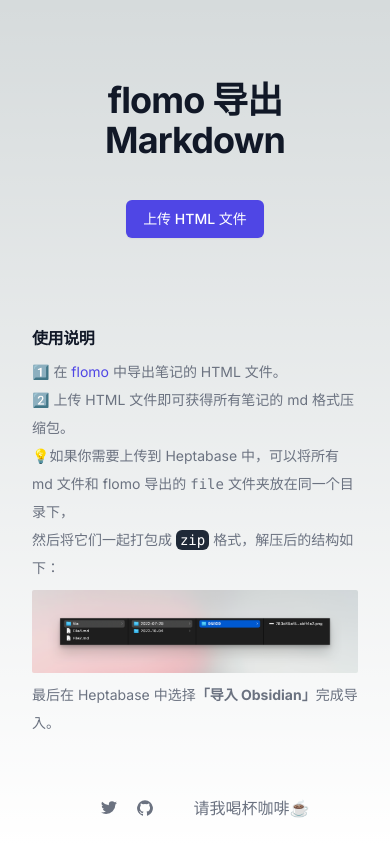
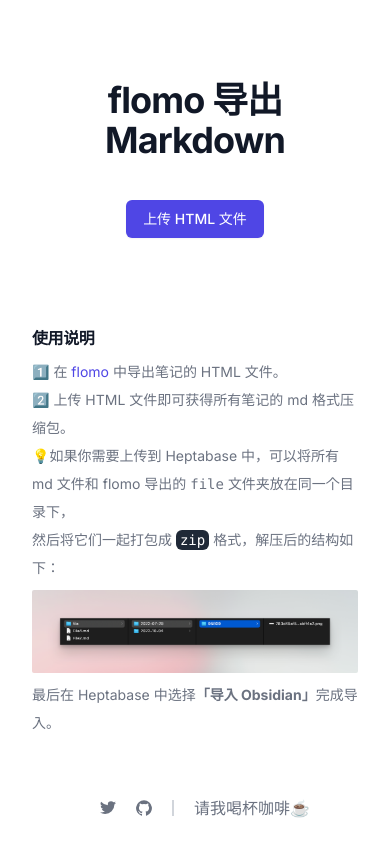
Before and after one commit to draJiang/flomo2md, a Next.js app: page / in a window 390 px wide. Built offline with nearby package versions, Linux system fonts and the light colour scheme.

Commit message:
优化交互细节

```diff
--- a/src/app/FileUploader.tsx
+++ b/src/app/FileUploader.tsx
@@ -115,8 +115,8 @@
         <div className="space-y-4 flex h-screen flex-col items-center">
             <div className='grow'>
 
-                <div className='p-20 flex flex-col items-center'>
-                    <div className="mx-auto max-w-7xl px-6 lg:px-8">
+                <div className='py-20 px-8 flex flex-col items-center'>
+                    <div className="mx-auto max-w-7xl lg:px-8">
                         <div className="mx-auto max-w-2xl text-center">
                             {/* <h2 className="text-base font-semibold leading-7 text-indigo-600">Deploy faster</h2> */}
                             <h1 className="text-4xl font-bold tracking-tight dark:text-gray-300 text-gray-900 sm:text-6xl">
@@ -132,6 +132,7 @@
                         <input
                             ref={hiddenFileInput}
                             type="file"
+                            accept=".html"
                             style={{ display: 'none' }}
                             onChange={handleFileChange}
                         />
@@ -196,7 +197,9 @@
                                 </svg>
                                 <span className="sr-only">GitHub account</span>
                             </a>
-                            <span className='border-r border-gray-400 ms-5'></span>
+
+                            <span className='border-r-2 h-4 border-gray-300 dark:border-gray-700 ms-5'></span>
+
                             <a href="https://jiang.lemonsqueezy.com/checkout/buy/ad4c8d9a-ece8-471f-9706-cb01408ed625" className="text-gray-500 hover:text-gray-900 dark:hover:text-white ms-5">
                                 {/* <svg xmlns="http://www.w3.org/2000/svg" width="20" height="20" fill="#000000" viewBox="0 0 256 256"><path d="M80,56V24a8,8,0,0,1,16,0V56a8,8,0,0,1-16,0Zm40,8a8,8,0,0,0,8-8V24a8,8,0,0,0-16,0V56A8,8,0,0,0,120,64Zm32,0a8,8,0,0,0,8-8V24a8,8,0,0,0-16,0V56A8,8,0,0,0,152,64Zm96,56v8a40,40,0,0,1-37.51,39.91,96.59,96.59,0,0,1-27,40.09H208a8,8,0,0,1,0,16H32a8,8,0,0,1,0-16H56.54A96.3,96.3,0,0,1,24,136V88a8,8,0,0,1,8-8H208A40,40,0,0,1,248,120ZM200,96H40v40a80.27,80.27,0,0,0,45.12,72h69.76A80.27,80.27,0,0,0,200,136Zm32,24a24,24,0,0,0-16-22.62V136a95.78,95.78,0,0,1-1.2,15A24,24,0,0,0,232,128Z"></path></svg> */}
                                 <span className="">请我喝杯咖啡☕</span>
--- a/src/app/globals.css
+++ b/src/app/globals.css
@@ -4,8 +4,8 @@
 
 :root {
   --foreground-rgb: 0, 0, 0;
-  --background-start-rgb: 214, 219, 220;
-  --background-end-rgb: 255, 255, 255;
+  /* --background-start-rgb: 214, 219, 220;
+  --background-end-rgb: 255, 255, 255; */
 }
 
 @media (prefers-color-scheme: dark) {
```
